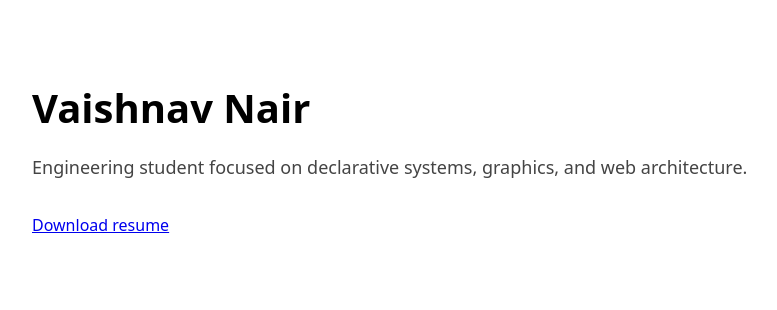
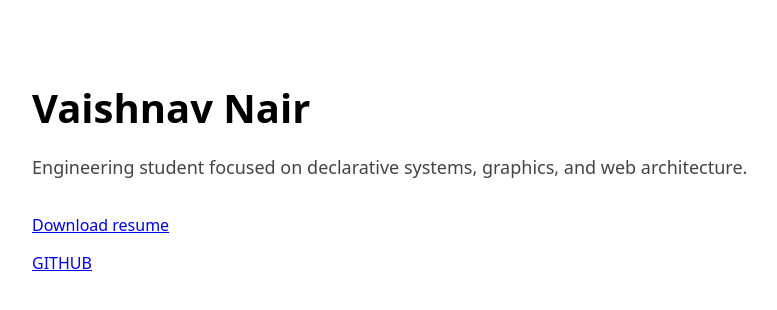
Before and after one commit to vaishnavnair0666/portfolio, a SvelteKit app in the folder app/: page / in a window 1280 px wide. Shown: the top 310 px of the page, without its empty margins (224-1001 px from the left). Built offline with nearby package versions, Linux system fonts and the light colour scheme.

Commit message:
use direnv

```diff
--- a/app/src/routes/+page.svelte
+++ b/app/src/routes/+page.svelte
@@ -28,6 +28,9 @@
 	<p class="resume">
 		<a href="/resume.pdf" download> Download resume </a>
 	</p>
+	<p>
+		<a href="https://github.com/vaishnavnair0666/portfolio">GITHUB</a>
+	</p>
 </main>
 
 <style>
@@ -47,7 +50,7 @@
 		inset: 0;
 		width: 100vw;
 		height: 100vh;
-    z-index: -1;
+		z-index: -1;
 	}
 	h1 {
 		font-size: 2.5rem;
```
Also changed, not shown: 2 other files (tests, documents, lock files or other folders).
